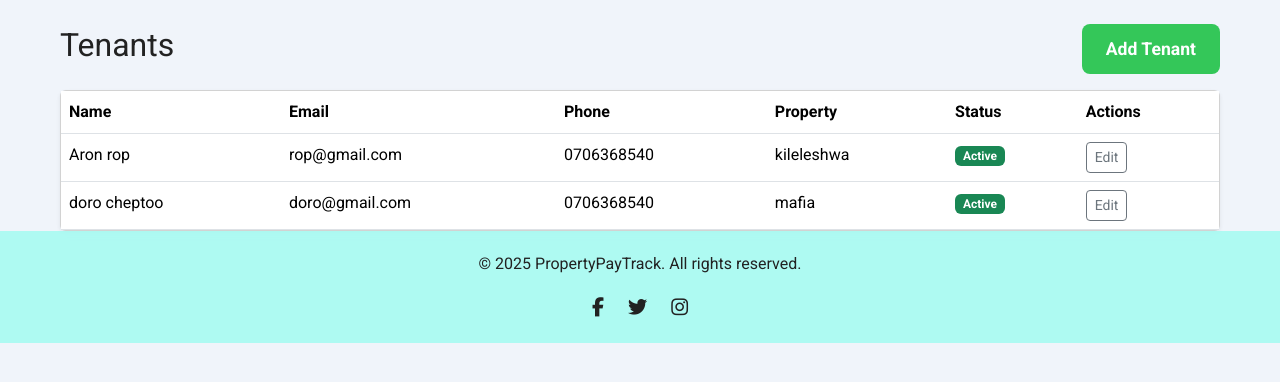
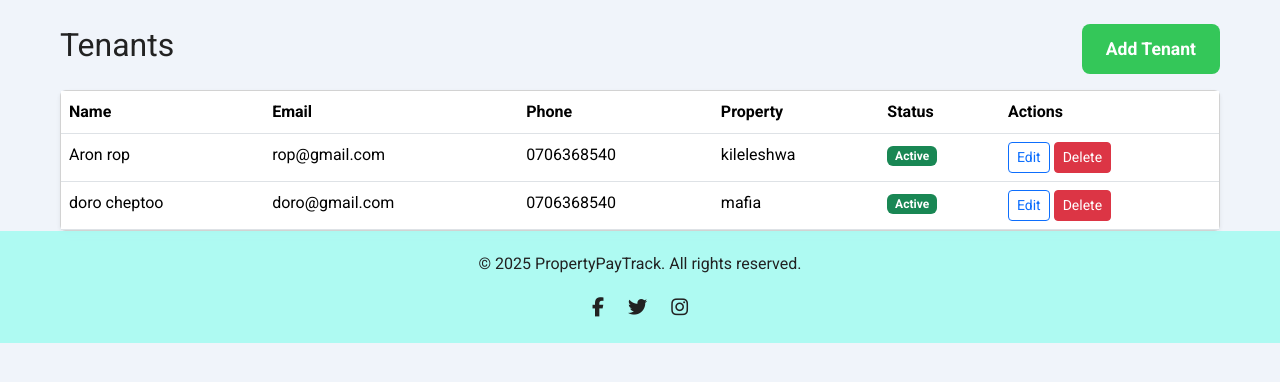
Before and after one commit to shannel890/Mfuko7, a Flask app: page /tenants in a window 1280 px wide. Shown: the part 72-454 px from the top of the page. Run offline with Flask 3, Linux system fonts and the light colour scheme; a user stored in the database is signed in; some libraries are stand-ins or nearby versions.

Commit message:
added and modified the files

```diff
--- a/app/__init__.py
+++ b/app/__init__.py
@@ -1,6 +1,6 @@
 from flask import Flask
 from app.extensions import login_manager,migrate
-from .extensions import db, babel, mail
+from .extensions import db, babel, mail, csrf
 from .models import User, Role
 from app.routes import main
 from app.auth.routes import auth
@@ -41,6 +41,7 @@ def create_app():
     db.init_app(app)
     babel.init_app(app)
     mail.init_app(app)
+    csrf.init_app(app)
     migrate.init_app(app, db)
     login_manager.init_app(app)
     login_manager.login_view = 'auth.login'
--- a/app/extensions.py
+++ b/app/extensions.py
@@ -3,8 +3,11 @@ from flask_login import LoginManager
 from flask_babel import Babel
 from flask_mail import Mail
 from flask_migrate import Migrate
+from flask_wtf import CSRFProtect
+
 db = SQLAlchemy()
 login_manager = LoginManager()
 babel = Babel()
 mail = Mail()
 migrate = Migrate()
+csrf = CSRFProtect()
--- a/app/forms.py
+++ b/app/forms.py
@@ -402,3 +402,6 @@ class AssignPropertyForm(FlaskForm):
     )
 
     submit = SubmitField(_l('Assign Property'), render_kw={"class": "btn btn-primary w-100"})
+
+class DeleteTenantForm(FlaskForm):
+    submit = SubmitField('Delete')
--- a/app/routes.py
+++ b/app/routes.py
@@ -450,6 +450,7 @@ def tenant_edit(id):
         return redirect(url_for('main.tenants_list'))
     return render_template('tenants/add_edit.html', form=form, edit=True)
 
+
 @main.route('/payments/record', methods=['GET', 'POST'])
 @login_required
 @roles_required('landlord')
@@ -655,3 +656,13 @@ def export_report():
         current_app.logger.error(f"CSV Export Error: {e}")
         flash(_l('Failed to export report.'), 'danger')
         return redirect(url_for('main.reports'))
+
+@main.route('/tenant/delete/<int:tenant_id>', methods=['POST'])
+@login_required
+@roles_required('landlord')
+def delete_tenant(tenant_id):
+    tenant = Tenant.query.get_or_404(tenant_id)
+    db.session.delete(tenant)
+    db.session.commit()
+    flash('Tenant deleted successfully', 'success')
+    return redirect(url_for('main.tenants_list'))
--- a/app/templates/tenants/list.html
+++ b/app/templates/tenants/list.html
@@ -1,10 +1,13 @@
 {% extends 'base.html' %}
+
 {% block title %}{{ _('Tenants') }} - REPT{% endblock %}
+
 {% block content %}
 <div class="d-flex justify-content-between align-items-center mb-3">
     <h2>{{ _('Tenants') }}</h2>
     <a href="{{ url_for('main.tenant_add') }}" class="btn btn-primary">{{ _('Add Tenant') }}</a>
 </div>
+
 <div class="card shadow-sm">
     <div class="card-body p-0">
         <div class="table-responsive">
@@ -27,12 +30,19 @@
                         <td>{{ tenant.phone_number }}</td>
                         <td>{{ tenant.property.name }}</td>
                         <td><span class="badge bg-{{ 'success' if tenant.status == 'active' else 'secondary' }}">{{ _(tenant.status.title()) }}</span></td>
-                        <td>
-                            <a href="{{ url_for('main.tenant_edit', id=tenant.id) }}" class="btn btn-sm btn-outline-secondary">{{ _('Edit') }}</a>
+                       <td>
+                            <a href="{{ url_for('main.tenant_edit', id=tenant.id) }}" class="btn btn-sm btn-outline-primary">{{ _('Edit') }}</a>
+                            <form action="{{ url_for('main.delete_tenant', tenant_id=tenant.id) }}" method="POST" class="d-inline">
+                               <input type="hidden" name="csrf_token" value="{{ csrf_token() }}">
+                                <button type="submit" class="btn btn-sm btn-danger">{{ _('Delete') }}</button>
+                            </form>
                         </td>
+
                     </tr>
                     {% else %}
-                    <tr><td colspan="6" class="text-center text-muted">{{ _('No tenants yet. Click "Add Tenant"!') }}</td></tr>
+                    <tr>
+                        <td colspan="6" class="text-center text-muted">{{ _('No tenants yet. Click "Add Tenant"!') }}</td>
+                    </tr>
                     {% endfor %}
                 </tbody>
             </table>
```
Also changed, not shown: instance/app.db.
